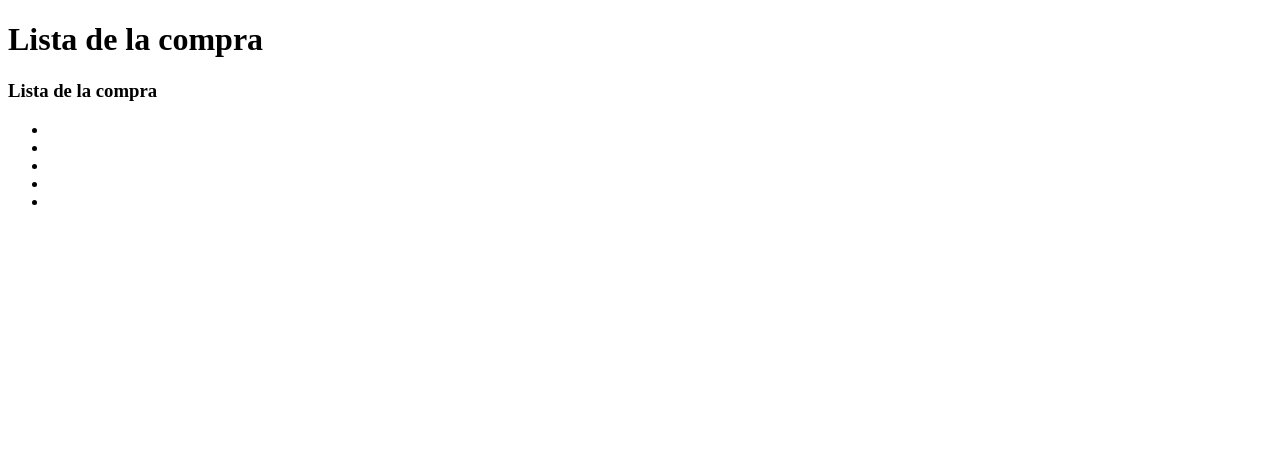
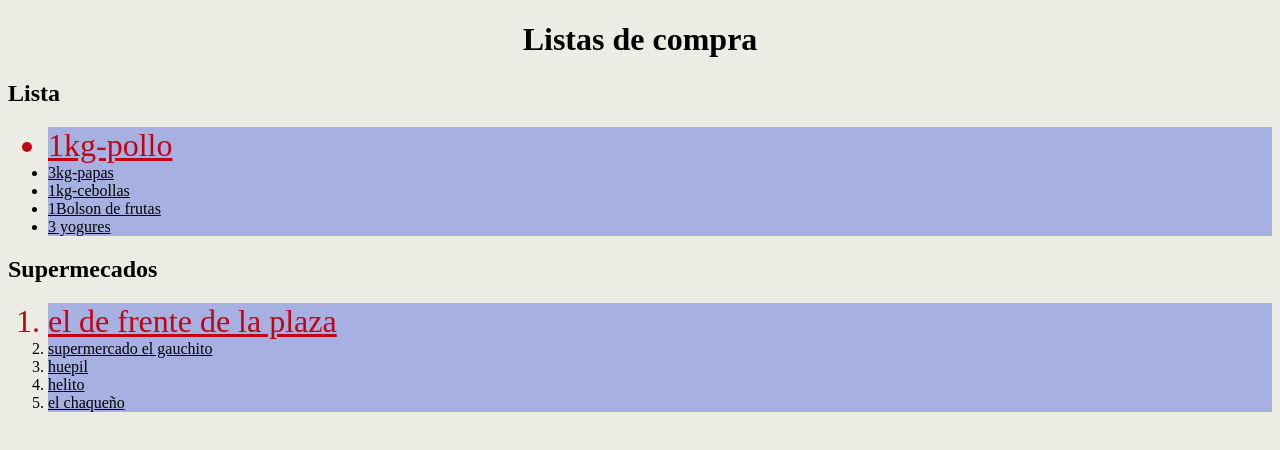
Before and after one commit to santiidele22/OpenBootcamp, a plain HTML site: page CSS/ejercicios/index.html in a window 1280 px wide. Drawn offline with Linux system fonts and the light colour scheme.

Commit message:
exercise finishid

```diff
--- a/CSS/ejercicios/index.html
+++ b/CSS/ejercicios/index.html
@@ -9,15 +9,27 @@
 </head>
 <body>
     <div>
-        <h1 id="titulo"> Lista de la compra</h1>
-        <h3 class="encabezado">Lista de la compra</h3>
+        <h1 id="titulo"> Listas de compra</h1>
+        <h2 class="encabezado">Lista</h2>
     </div>
+    <div>
         <ul>
-            <li id= "elemento-1" ></li>
-            <li id= "elemento-2" ></li>
-            <li id= "elemento-3" ></li>
-            <li id= "elemento-4" ></li>
-            <li id= "elemento-5" ></li>
+            <li id= "elemento-1" >1kg-pollo</li>
+            <li id= "elemento-2" >3kg-papas</li>
+            <li id= "elemento-3" >1kg-cebollas </li>
+            <li id= "elemento-4" >1Bolson de frutas</li>
+            <li id= "elemento-5" >3 yogures</li>
         </ul>
+    </div>
+    <div>
+        <h2 class="encabezado2">Supermecados</h2>
+        <ol>
+            <li id="elemento-1">el de frente de la plaza</li>
+            <li id="elemento-2">supermercado el gauchito</li>
+            <li id="elemento-3">huepil</li>
+            <li id="elemento-4">helito</li>
+            <li id="elemento-5">el chaqueño</li>
+        </ol>
+    </div>
 </body>
 </html>
--- a/CSS/ejercicios/style.css
+++ b/CSS/ejercicios/style.css
@@ -0,0 +1,28 @@
+body {
+    background-color: #ECEBE4 ;
+}
+#titulo{
+    text-align: center;
+    display: block;
+}
+.encabezado{
+    padding: 0;
+    margin: 10 10;
+}
+#elemento-1{
+    color:#C20114;
+    font-size:2rem;
+}
+
+#elemento-1, #elemento-2, #elemento-3, #elemento-4, #elemento-5{
+   background-color:#A6B1E1;
+   text-decoration: underline;
+
+}
+
+
+/* segunda parte*/
+.encabezado2{
+    padding: 0;
+    margin: 10 10;
+}
```
